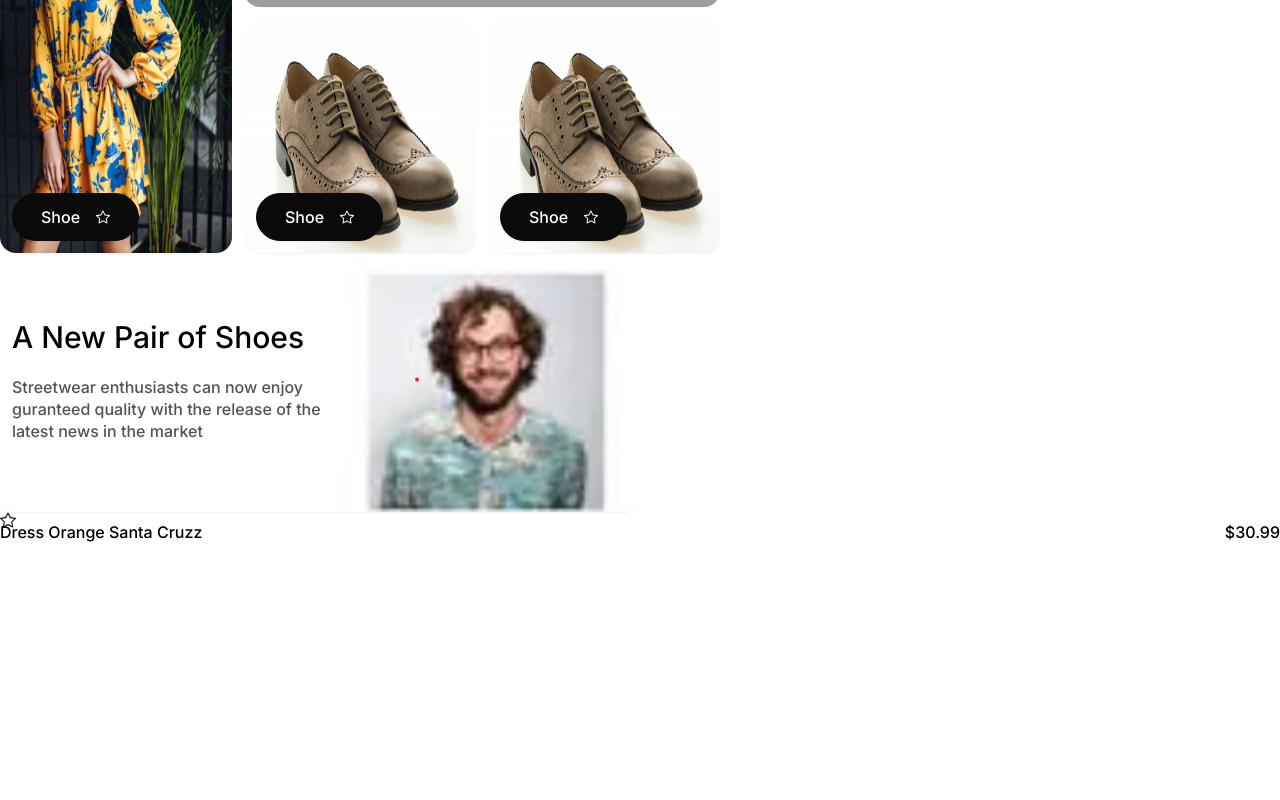
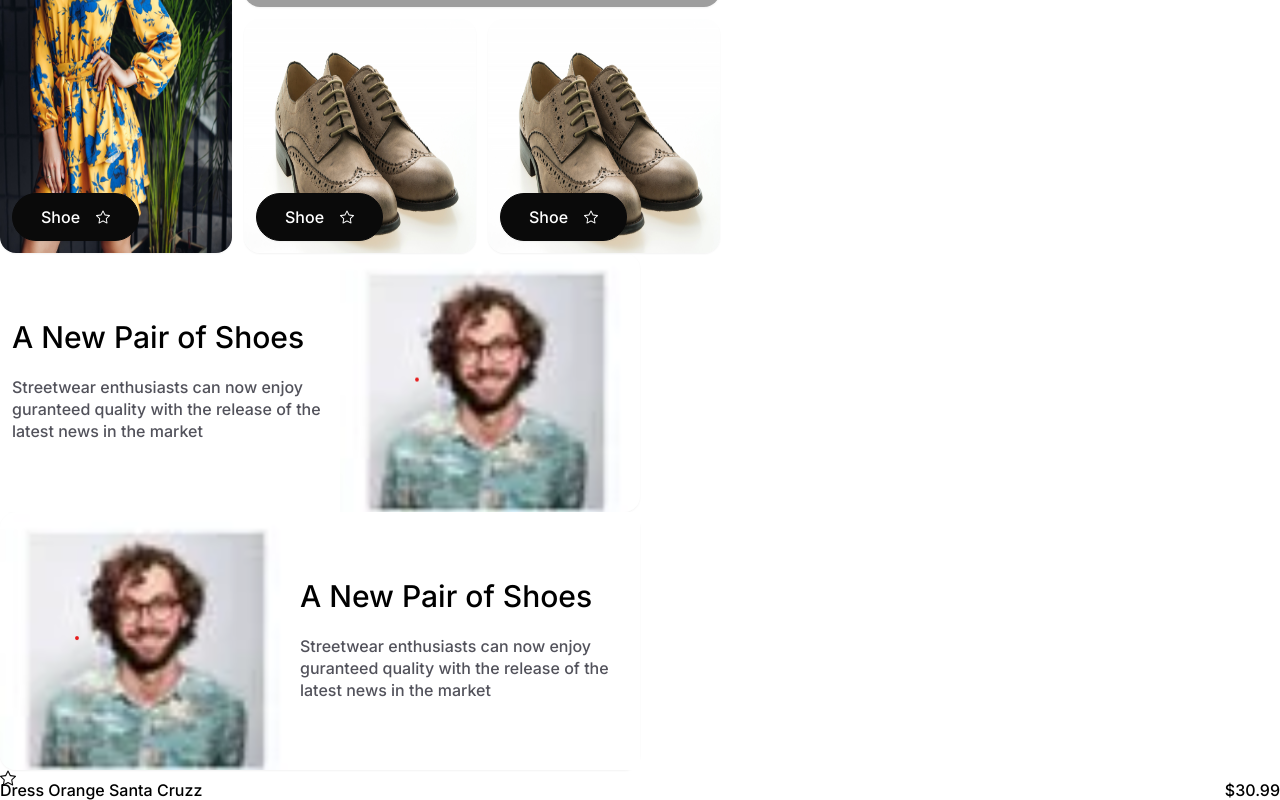
Before and after one commit to mmesomasaint/tempillar, a Next.js app: page /theme/e-fashion-store in a window 1280 px wide. Shown: the part 1083-1883 px from the top of the page. Before the commit the page ends 1625 px from the top, so only its background shows below. Built offline with nearby package versions, Linux system fonts and the light colour scheme; grey boxes are pictures that could not be loaded.

Commit message:
Feat: Test & adjust picLeft prop

```diff
--- a/app/theme/e-fashion-store/pack/components/card/collection.tsx
+++ b/app/theme/e-fashion-store/pack/components/card/collection.tsx
@@ -5,7 +5,7 @@ export default function CollectionCard({
   bgSrc,
   title,
   subTitle,
-  picLeft
+  picLeft,
 }: {
   bgSrc: string
   title: string
@@ -13,8 +13,12 @@ export default function CollectionCard({
   picLeft?: boolean
 }) {
   return (
-    <div className='flex justify-between items-stretch w-1/2 h-fit rounded-2xl shadow-sm'>
-      <div className='flex flex-col justify-center gap-6 pl-3'>
+    <div className='bg-white flex justify-between items-stretch w-1/2 h-fit rounded-2xl shadow-sm'>
+      <div
+        className={`bg-white flex flex-col justify-center gap-6 ${
+          picLeft ? 'pr-3' : 'pl-3'
+        }`}
+      >
         <TextMid>{title}</TextMid>
         <TextXSmall copy faded>
           {subTitle}
--- a/app/theme/e-fashion-store/page.tsx
+++ b/app/theme/e-fashion-store/page.tsx
@@ -66,6 +66,12 @@ export default function ComponentDisplay() {
         title='A New Pair of Shoes'
         subTitle='Streetwear enthusiasts can now enjoy guranteed quality with the release of the latest news in the market'
       />
+      <CollectionCard
+        picLeft
+        bgSrc='/imgs/face3.png'
+        title='A New Pair of Shoes'
+        subTitle='Streetwear enthusiasts can now enjoy guranteed quality with the release of the latest news in the market'
+      />
       <ProductCard
         src='/imgs/orange-dress-female.jpg'
         title='Dress Orange Santa Cruzz'
```
